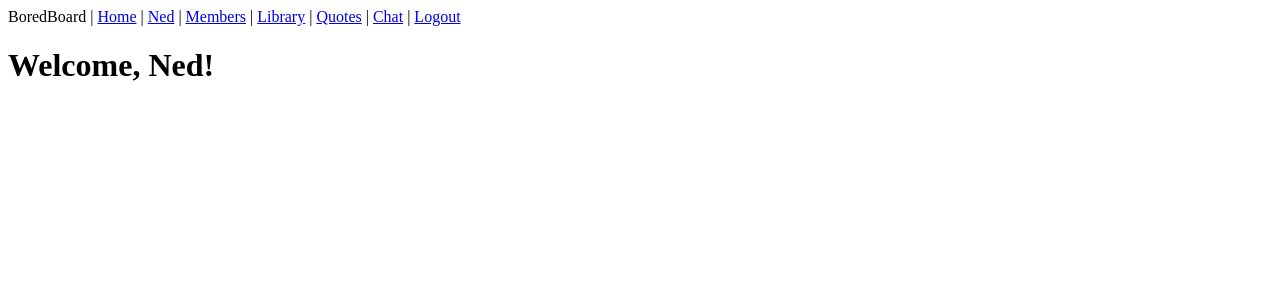
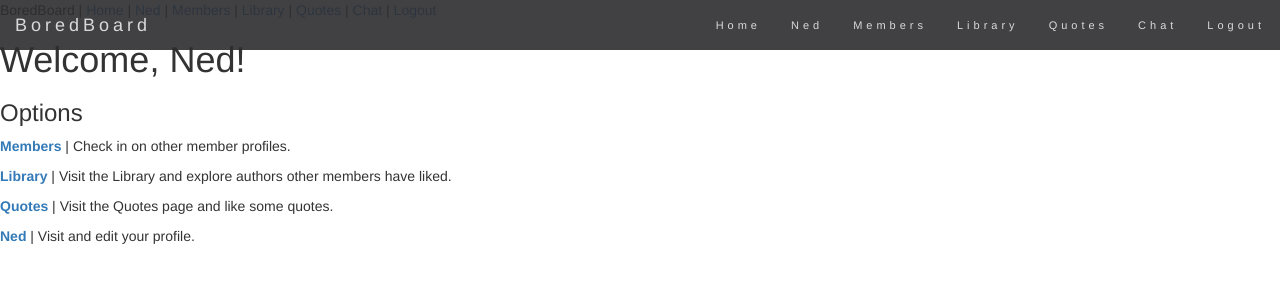
Before and after one commit to kkneville/Bored-Board, a Django app: template apps/board/templates/board/dashboard.html in a window 1280 px wide. Shown: the top 300 px of the page. Run offline with Django 3.2, Linux system fonts and the light colour scheme; the template is opened without the code that fills it: values that come from a table or form of the project are taken from there, others are empty; data comes from the database, SQL or seed files in the repository; both versions use the stored data as it was after the commit; parts of the project's set-up code (start-up, migrations or seed data) failed here and were passed over; some libraries are stand-ins or nearby versions.

Commit message:
begining styling

```diff
--- a/apps/board/static/board/css/main.css
+++ b/apps/board/static/board/css/main.css
@@ -0,0 +1,46 @@
+/* Add a dark background color with a little bit see-through */
+.navbar {
+    margin-bottom: 0;
+    background-color: #2d2d30;
+    border: 0;
+    font-size: 11px !important;
+    letter-spacing: 4px;
+    opacity:0.9;
+}
+
+/* Add a gray color to all navbar links */
+.navbar li a, .navbar .navbar-brand {
+    color: #d5d5d5 !important;
+}
+
+/* On hover, the links will turn white */
+.navbar-nav li a:hover {
+    color: #fff !important;
+}
+
+/* The active link */
+.navbar-nav li.active a {
+    color: #fff !important;
+    background-color:#29292c !important;
+}
+
+/* Remove border color from the collapsible button */
+.navbar-default .navbar-toggle {
+    border-color: transparent;
+}
+
+/* Dropdown */
+.open .dropdown-toggle {
+    color: #fff ;
+    background-color: #555 !important;
+}
+
+/* Dropdown links */
+.dropdown-menu li a {
+    color: #000 !important;
+}
+
+/* On hover, the dropdown links will turn red */
+.dropdown-menu li a:hover {
+    background-color: red !important;
+}
--- a/apps/board/templates/board/dashboard.html
+++ b/apps/board/templates/board/dashboard.html
@@ -3,19 +3,68 @@
   <head>
     <meta charset="utf-8">
     <title>Dashboard</title>
+
+    <link rel="stylesheet" href="https://maxcdn.bootstrapcdn.com/bootstrap/3.3.7/css/bootstrap.min.css">
+    <script src="https://ajax.googleapis.com/ajax/libs/jquery/3.2.1/jquery.min.js"></script>
+    <script src="https://maxcdn.bootstrapcdn.com/bootstrap/3.3.7/js/bootstrap.min.js"></script>
+    <link rel="stylesheet" type="text/css" href="static/board/css/main.css">
+
   </head>
   <body>
+
+
+<nav class="navbar navbar-default navbar-fixed-top">
+  <div class="container-fluid">
+    <div class="navbar-header">
+      <button type="button" class="navbar-toggle" data-toggle="collapse" data-target="#myNavbar">
+        <span class="icon-bar"></span>
+        <span class="icon-bar"></span>
+        <span class="icon-bar"></span>
+      </button>
+      <a class="navbar-brand" href="#">BoredBoard</a>
+    </div>
+    <div class="collapse navbar-collapse" id="myNavbar">
+      <ul class="nav navbar-nav navbar-right">
+        <li><a href="/dashboard">Home</a></li>
+        <li><a href="{% url 'showmember' id=member.id %}">{{ member.firstname }}</a></li>
+        <li><a href="{% url 'showmembers' %}">Members</a></li>
+        <li><a href="{% url 'library' %}">Library</a></li>
+        <li><a href="{% url 'quotelist' %}">Quotes</a></li>
+        <li><a href="{% url 'chatindex' %}">Chat</a></li>
+        <li><a href="/logout">Logout</a></li>
+      </ul>
+    </div>
+  </div>
+</nav>
+
+
+
     BoredBoard |
     <a href="/dashboard">Home</a> |
-    <a href="{% url "showmember" id=member.id %}">{{ member.firstname }}</a> |
-    <a href="{% url "showmembers" %}">Members</a> |
-    <a href="{% url "library" %}">Library</a> |
-    <a href="{% url "quotelist" %}">Quotes</a> |
-    <a href="{% url "chatindex" %}">Chat</a> |
+    <a href="{% url 'showmember' id=member.id %}">{{ member.firstname }}</a> |
+    <a href="{% url 'showmembers' %}">Members</a> |
+    <a href="{% url 'library' %}">Library</a> |
+    <a href="{% url 'quotelist' %}">Quotes</a> |
+    <a href="{% url 'chatindex' %}">Chat</a> |
     <a href="/logout">Logout</a>
 
 
 
     <h1>Welcome, {{ member.firstname }}!</h1>
+
+
+    <h3>Options</h3>
+
+    <p> <b><a href="{% url "showmembers" %}">Members</a></b> | Check in on other member profiles. </p>
+    <p> <b><a href="{% url "library" %}">Library</a></b> | Visit the Library and explore authors other members have liked. </p>
+    <p> <b><a href="{% url "quotelist" %}">Quotes</a></b> | Visit the Quotes page and like some quotes. </p>
+    <p> <b><a href="{% url "showmember" id=member.id %}">{{ member.firstname }}</a></b> | Visit and edit your profile. </p>
+
+
+
+
+
+
+
   </body>
 </html>
--- a/apps/manager/views.py
+++ b/apps/manager/views.py
@@ -7,6 +7,7 @@ import random, re
 from django.db import models
 from ..logreg.models import Member
 from ..quotes.models import Quote
+from ..rest.models import Work, Author
 
 
 def current_member(request):
@@ -32,12 +33,16 @@ def showmember(request, id):
     person = Member.objects.get(id=id)
     quotes = Quote.objects.filter(liked_by__id=id)[:3]
     posts = Quote.objects.filter(posted_by__id=id)[:2]
+    works = Work.objects.filter(liked_by__id=id)
+    authors = Author.objects.filter(liked_by__id=id)
     print member.level
     context = {
         "member": member,
         "person": person,
         "quotes": quotes,
         "posts": posts,
+        "works": works,
+        "authors": authors,
     }
     return render(request, "manager/showmember.html", context)
 
--- a/apps/rest/templates/rest/all.html
+++ b/apps/rest/templates/rest/all.html
@@ -5,7 +5,6 @@
     <title>All Authors</title>
   </head>
   <body>
-    <h1>All Authors</h1>
     BoredBoard |
     <a href="/dashboard">Home</a> |
     <a href="{% url "showmember" id=member.id %}">{{ member.firstname }}</a> |
@@ -15,6 +14,7 @@
     <a href="{% url "chatindex" %}">Chat</a> |
     <a href="/logout">Logout</a>
 
+    <h1>All Authors</h1>
     <table>
       <thead>
         <tr>
@@ -44,5 +44,9 @@
     <br>
     <br>
     <a href="{% url "new_author" %}">Add Another Author</a>
+    <br>
+    <a href="{% url "all_works" %}">View All Works</a>
+    <br>
+    <a href="{% url "library" %}">Return to Library</a>
   </body>
 </html>
--- a/apps/rest/templates/rest/author.html
+++ b/apps/rest/templates/rest/author.html
@@ -27,7 +27,7 @@
 
     <h3><a href="{% url "show_author_work" id=author.id %}">View Works</a></h3>
 
-    <form class="" action="likeauthor" method="post">
+    <form class="" action="{% url 'likeauthor' %}" method="post">
     {% csrf_token %}
       <input type="hidden" name="authorid" value="{{ author.id }}">
       <button type="submit">Like</button>
--- a/apps/rest/templates/rest/new.html
+++ b/apps/rest/templates/rest/new.html
@@ -15,7 +15,7 @@
     <a href="/logout">Logout</a>
 
 
-    <h3>Add a Author:</h3>
+    <h3>Add an Author:</h3>
     <form class="" action="{% url "create" %}" method="post">
     {% csrf_token %}
       <label for="firstname">First Name:</label>
--- a/apps/rest/templates/works/allworks.html
+++ b/apps/rest/templates/works/allworks.html
@@ -47,6 +47,8 @@
     <a href="{% url "new_work" %}">Add Another Work</a>
     <br>
     <a href="{% url "allauthors" %}">View All Authors</a>
+    <br>
+    <a href="{% url "library" %}">Return to Library</a>
 
   </body>
 </html>
--- a/apps/rest/urls.py
+++ b/apps/rest/urls.py
@@ -15,6 +15,7 @@ urlpatterns = [
     url(r'^(?P<id>\d+)/edit_author$', views.edit_author, name="edit_author"),
     url(r'^(?P<id>\d+)/delete$', views.delete, name="delete"),
     url(r'^(?P<id>\d+)/delete_author$', views.delete_author, name="delete_author"),
+    url(r'^likeauthor$', views.likeauthor, name="likeauthor"),
 
 
     url(r'^works$', views.all_works, name="all_works"),
```
Also changed, not shown: apps/manager/templates/manager/showmember.html (+23 -4 lines), apps/rest/models.py (+15 -0 lines), apps/rest/templates/rest/library.html (+10 -16 lines), apps/rest/templates/works/show_work.html (+5 -5 lines), apps/rest/views.py (+21 -6 lines), db.sqlite3.
